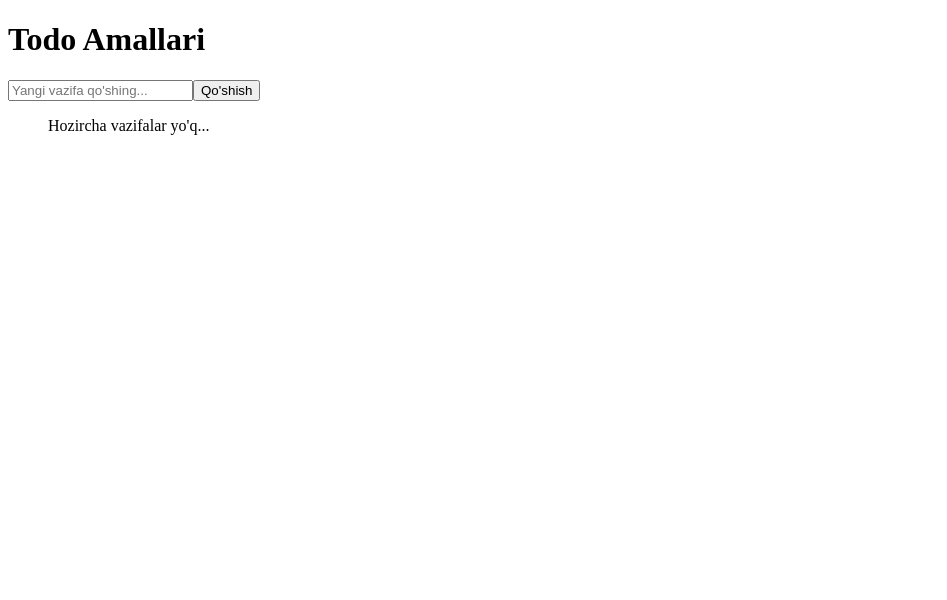
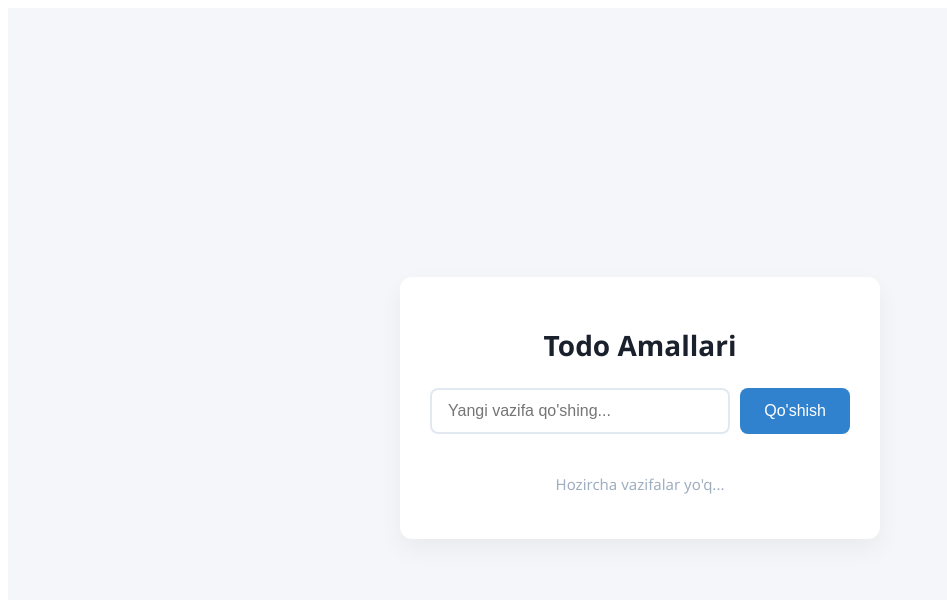
Before and after one commit to umida17/todo-yasash, a React (Vite) app: page / in a window 1280 px wide. Shown: the top 600 px of the page, without its empty margins (0-947 px from the left). Built offline with nearby package versions, Linux system fonts and the light colour scheme.

Commit message:
todo cssda stil berilvati

```diff
--- a/src/App.css
+++ b/src/App.css
@@ -0,0 +1,142 @@
+
+ /* Umumiy sahifa ko'rinishi */
+.todo-container {
+  display: flex;
+  justify-content: center;
+  align-items: center;
+  min-height: 100vh;
+  background-color: #f4f6f9;
+  font-family: "Segoe UI", Roboto, Helvetica, Arial, sans-serif;
+  padding: 20px;
+  box-sizing: border-box;
+}
+
+/* Oq konteyner (karta) */
+.todo-box {
+  width: 100%;
+  max-width: 480px;
+  background-color: #ffffff;
+  border-radius: 12px;
+  box-shadow: 0 10px 25px rgba(0, 0, 0, 0.05);
+  padding: 30px;
+  box-sizing: border-box;
+}
+
+/* Sarlavha */
+.todo-title {
+  font-size: 28px;
+  color: #1a202c;
+  margin-bottom: 24px;
+  text-align: center;
+  font-weight: 600;
+}
+
+/* Input va Tugma joylashuvi */
+.input-group {
+  display: flex;
+  gap: 10px;
+  margin-bottom: 20px;
+  width: 100%;
+}
+
+/* Matn kiritish joyi */
+.todo-input {
+  flex: 1;
+  padding: 12px 16px;
+  font-size: 16px;
+  border: 2px solid #e2e8f0;
+  border-radius: 8px;
+  outline: none;
+  transition: border-color 0.2s;
+  min-width: 0; /* Responsivlik uchun */
+}
+
+.todo-input:focus {
+  border-color: #3182ce;
+}
+
+/* Qo'shish tugmasi */
+.add-button {
+  padding: 12px 24px;
+  font-size: 16px;
+  background-color: #3182ce;
+  color: #fff;
+  border: none;
+  border-radius: 8px;
+  cursor: pointer;
+  font-weight: 500;
+  transition: background-color 0.2s, transform 0.1s;
+  white-space: nowrap;
+}
+
+.add-button:hover {
+  background-color: #2b6cb0;
+}
+
+.add-button:active {
+  transform: scale(0.98);
+}
+
+/* Ro'yxat */
+.todo-list {
+  list-style-type: none;
+  padding: 0;
+  margin: 0;
+  max-height: 400px;
+  overflow-y: auto;
+}
+
+/* Har bir vazifa qatori */
+.todo-item {
+  display: flex;
+  justify-content: space-between;
+  align-items: center;
+  padding: 12px 16px;
+  background-color: #f7fafc;
+  border-radius: 8px;
+  margin-bottom: 10px;
+  border: 1px solid #edf2f7;
+  word-break: break-word; /* Uzun matnlar pastga tushadi */
+  gap: 10px;
+  animation: fadeIn 0.3s ease;
+}
+
+.task-text {
+  font-size: 16px;
+  color: #4a5568;
+  flex: 1;
+}
+
+/* O'chirish tugmasi */
+.delete-button {
+  padding: 6px 12px;
+  font-size: 14px;
+  background-color: #e53e3e;
+  color: #fff;
+  border: none;
+  border-radius: 6px;
+  cursor: pointer;
+  transition: background-color 0.2s, transform 0.1s;
+}
+
+.delete-button:hover {
+  background-color: #c53030;
+}
+
+.delete-button:active {
+  transform: scale(0.95);
+}
+
+/* Bo'sh ro'yxat xabari */
+.empty-message {
+  text-align: center;
+  color: #a0aec0;
+  font-size: 15px;
+  margin-top: 20px;
+}
+
+/* Yangi element qo'shilgandagi chiroyli effekt */
+@keyframes fadeIn {
+  from { opacity: 0; transform: translateY(5px); }
+  to { opacity: 1; transform: translateY(0); }
+}
```
